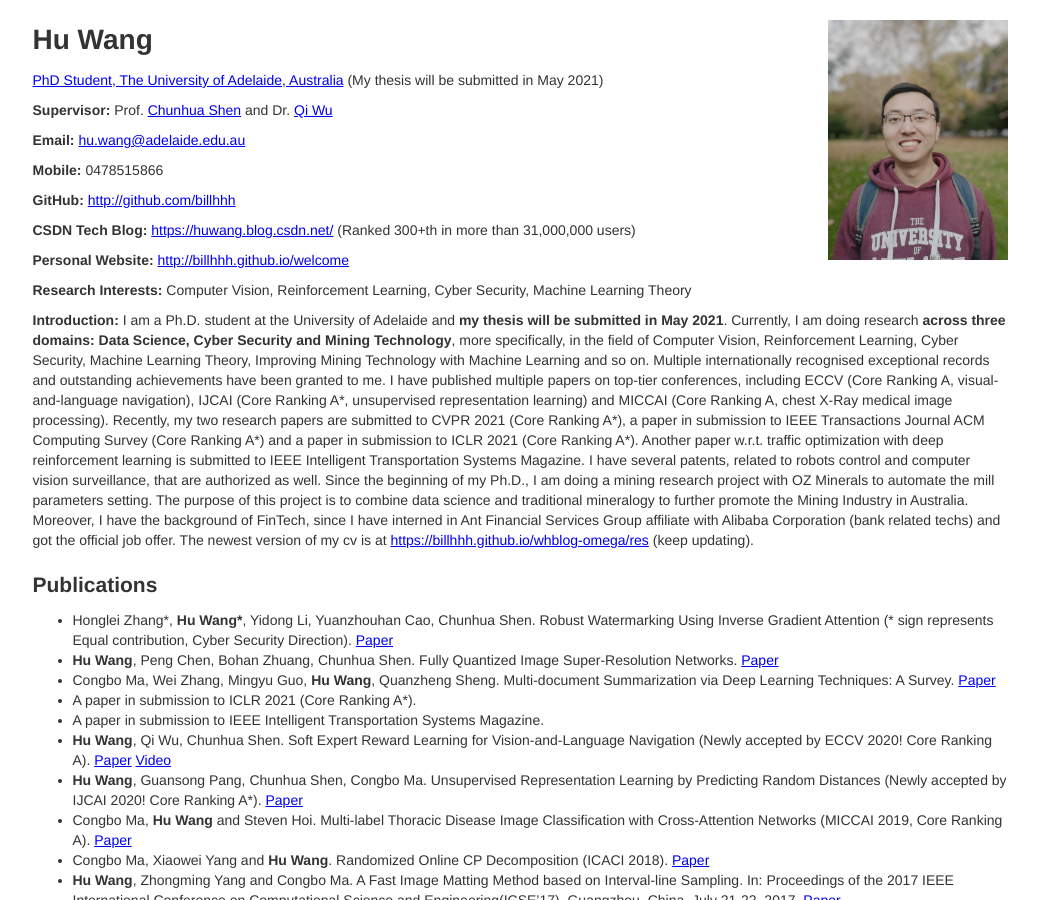
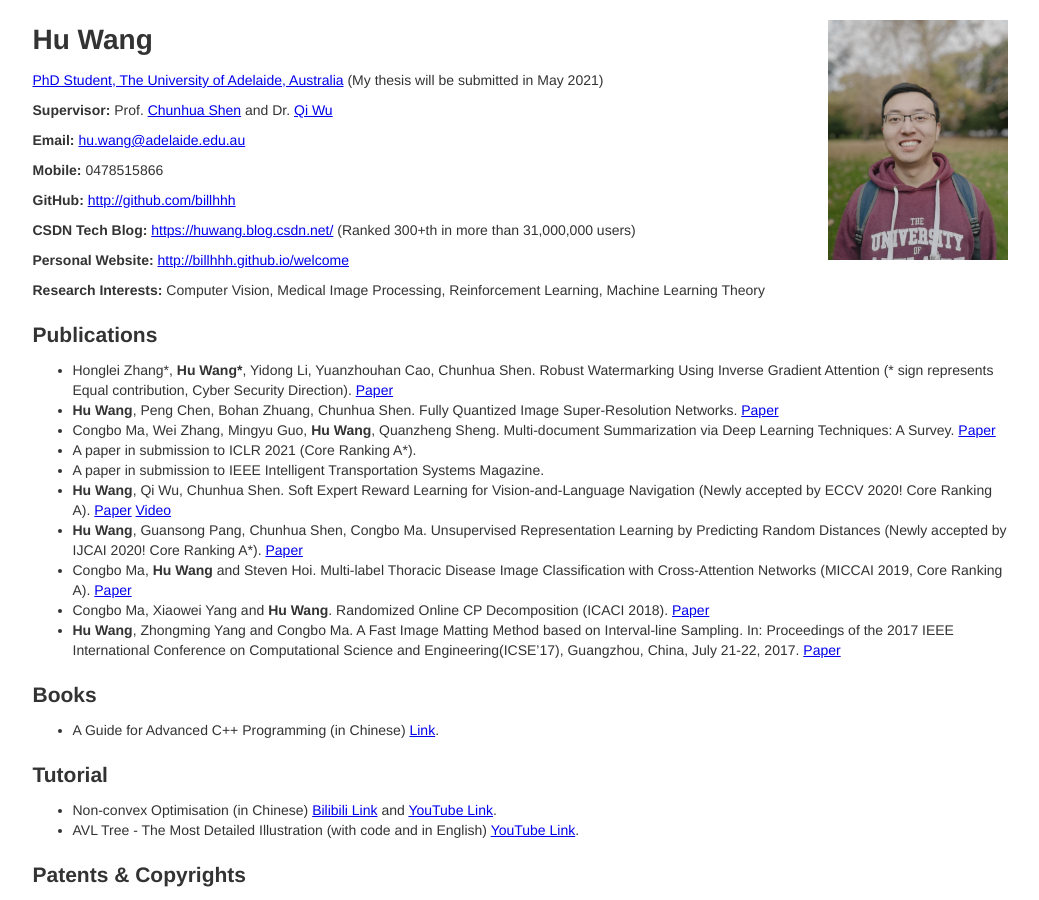
Before and after one commit to billhhh/whblog-omega, a Jekyll site: the page res/res-bak.html, which Jekyll copies as it is, in a window 1280 px wide and 900 px high. Shown: the whole window, without its empty margins (120-1159 px from the left). Built offline with Jekyll 4.4.1, drawn with Linux system fonts in a browser that asks for light colours.

Commit message:
Update res-bak.html

```diff
--- a/res/res-bak.html
+++ b/res/res-bak.html
@@ -39,20 +39,7 @@
       </p>
       <p>
         <strong>Research Interests:</strong>
-        Computer Vision, Reinforcement Learning, Cyber Security, Machine Learning Theory
-      </p>
-      <p>
-        <strong>Introduction:</strong>
-        I am a Ph.D. student at the University of Adelaide and <strong>my thesis will be submitted in May 2021</strong>.
-	Currently, I am doing research <strong>across three domains: Data Science, Cyber Security and Mining Technology</strong>, more specifically, in the field of Computer Vision, Reinforcement Learning, Cyber Security, Machine Learning Theory, Improving Mining Technology with Machine Learning and so on.
-	Multiple internationally recognised exceptional records and outstanding achievements have been granted to me.
-	I have published multiple papers on top-tier conferences, including ECCV (Core Ranking A, visual-and-language navigation), IJCAI (Core Ranking A*, unsupervised representation learning) and MICCAI (Core Ranking A, chest X-Ray medical image processing).
-	Recently, my two research papers are submitted to CVPR 2021 (Core Ranking A*), a paper in submission to IEEE Transactions Journal ACM Computing Survey (Core Ranking A*) and a paper in submission to ICLR 2021 (Core Ranking A*).
-	Another paper w.r.t. traffic optimization with deep reinforcement learning is submitted to IEEE Intelligent Transportation Systems Magazine.
-	I have several patents, related to robots control and computer vision surveillance, that are authorized as well.
-	Since the beginning of my Ph.D., I am doing a mining research project with OZ Minerals to automate the mill parameters setting. The purpose of this project is to combine data science and traditional mineralogy to further promote the Mining Industry in Australia.
-	Moreover, I have the background of FinTech, since I have interned in Ant Financial Services Group affiliate with Alibaba Corporation (bank related techs) and got the official job offer.
-	The newest version of my cv is at <a href="https://billhhh.github.io/whblog-omega/res">https://billhhh.github.io/whblog-omega/res</a> (keep updating).
+        Computer Vision, Medical Image Processing, Reinforcement Learning, Machine Learning Theory
       </p>
 
 
```
